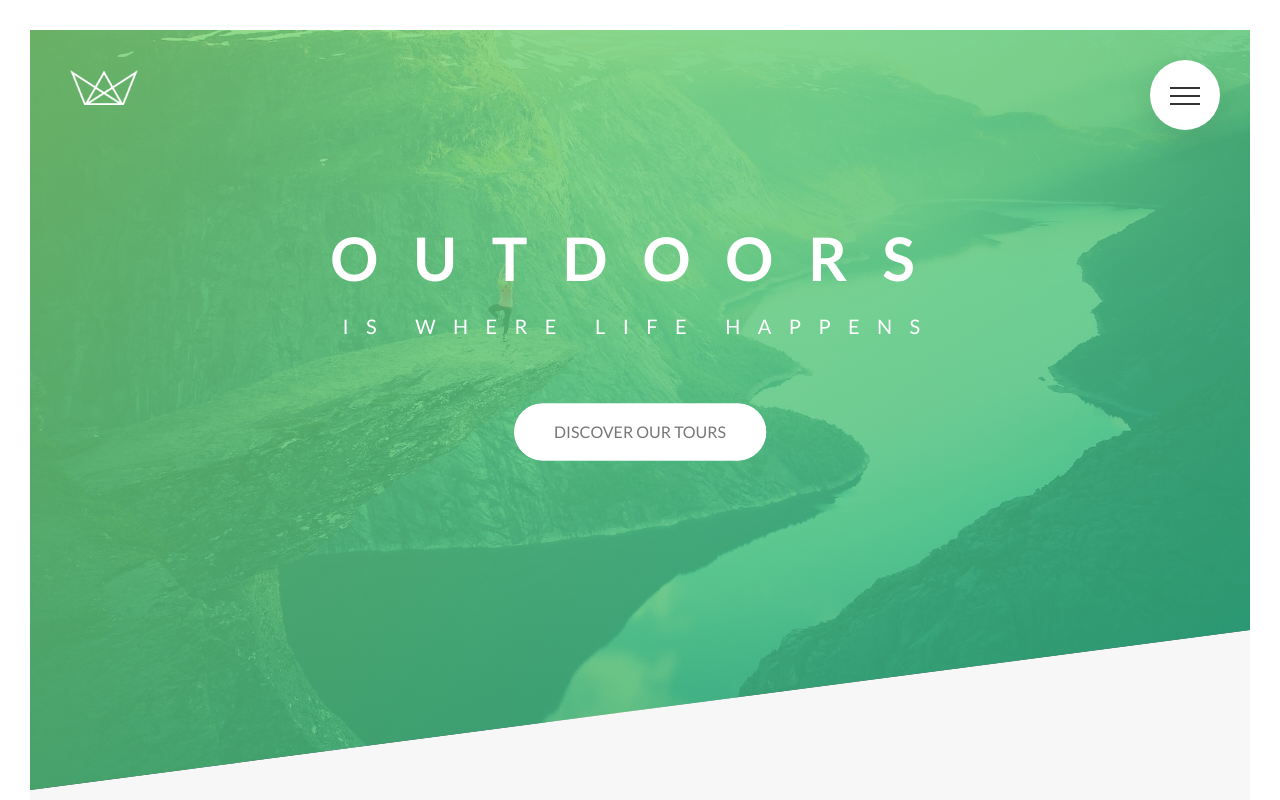
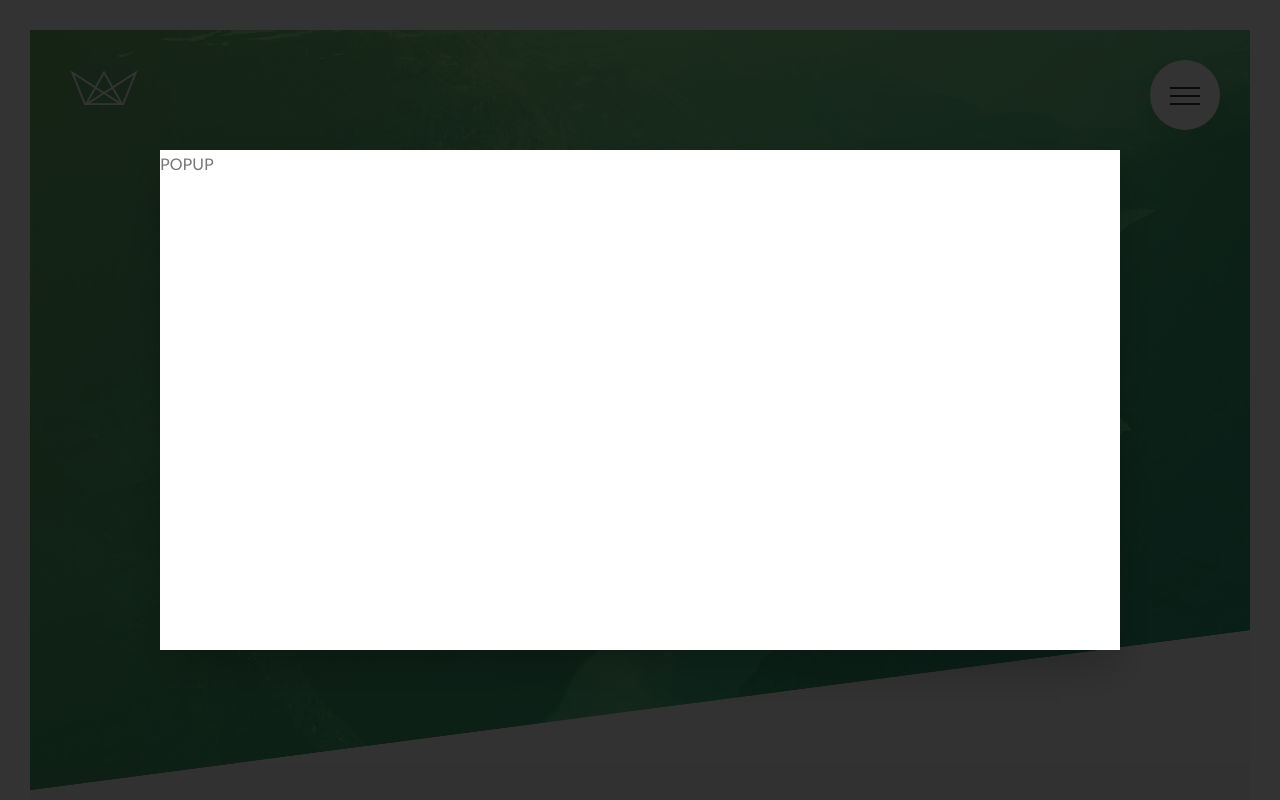
Before and after one commit to GabrielChagas1/Natours-Project, a website: page index.html in a window 1280 px wide. Shown: the top 800 px of the page. Drawn offline with Linux system fonts and the light colour scheme.

Commit message:
desenvolvendo popup

```diff
--- a/index.html
+++ b/index.html
@@ -349,6 +349,9 @@
                         </div>
                 </div>
             </footer>
+            <div class="popup">
+                <div class="popup__content">POPUP</div>
+            </div>
         </div>
     </body>
 </html>
--- /dev/null
+++ b/sass/components/_popup.scss
@@ -0,0 +1,17 @@
+.popup{
+    height: 100vh;
+    width: 100%;
+    position: fixed;
+    top: 0;
+    left: 0;
+    background-color: rgba($color-black, .8);
+    z-index: 9999;
+
+    &__content{
+        width: 75%;
+        height: 50rem;
+        background-color: $color-white;
+        box-shadow: 0 2rem 4rem rgba($color-black, .2);
+        @include centerXY;
+    }
+}
--- a/sass/main.scss
+++ b/sass/main.scss
@@ -14,6 +14,7 @@
 @import "components/story";
 @import "components/bg-video";
 @import "components/form";
+@import "components/popup";
 
 @import "layout/grid";
 @import "layout/header";
```
Also changed, not shown: css/style.comp.css.
